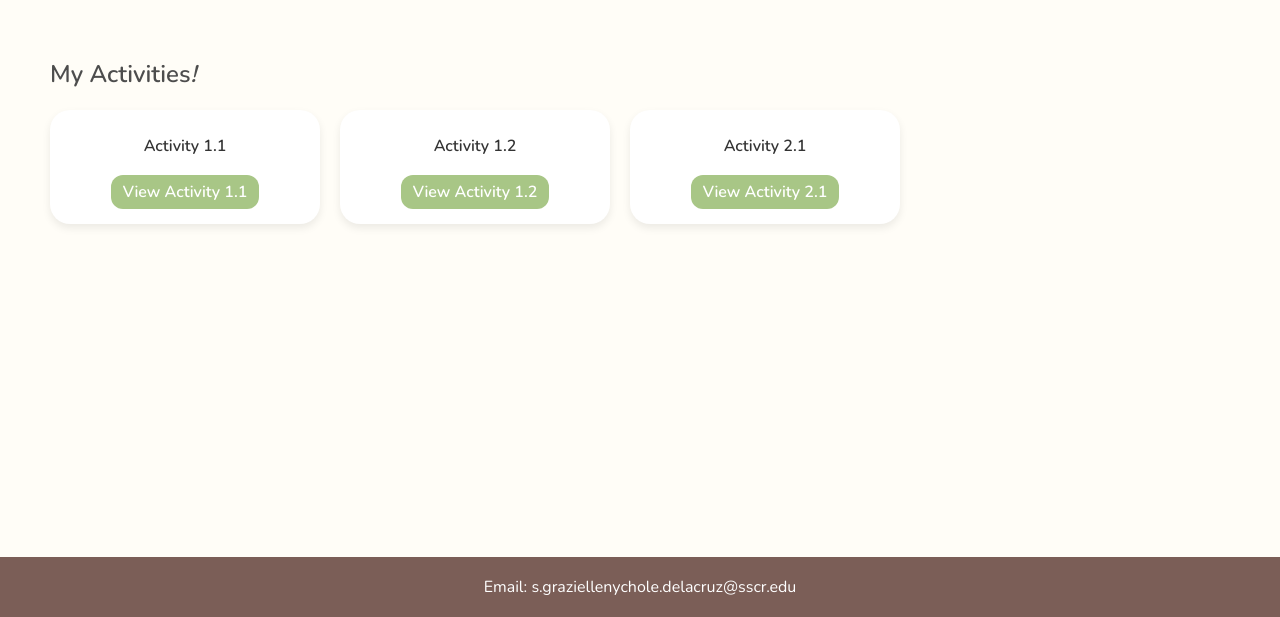
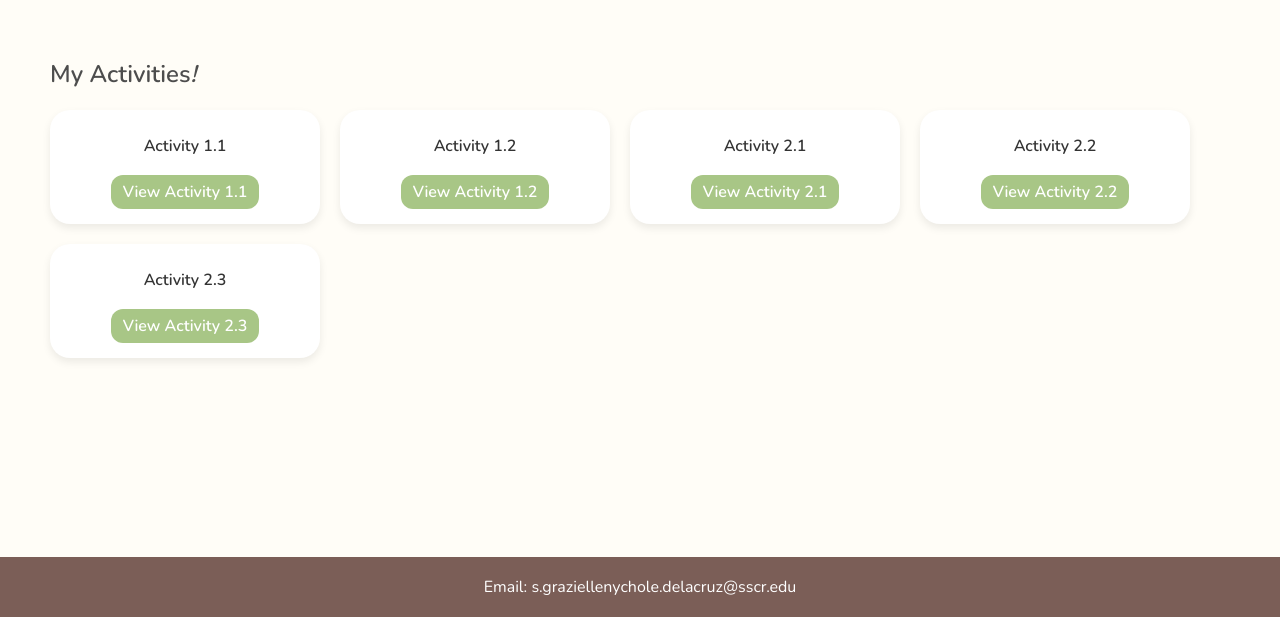
Before and after one commit to nibblys/eSys2, a plain HTML site: page index.html in a window 1280 px wide. Shown: the part 183-800 px from the top of the page. Drawn offline with nearby package versions, Linux system fonts and the light colour scheme.

Commit message:
Update index.html (acts 2.2-2.3)

```diff
--- a/index.html
+++ b/index.html
@@ -135,6 +135,14 @@
         <h3>Activity 2.1</h3>
         <a href="activity2.1.html">View Activity 2.1</a>
       </div>
+      <div class="project-card">
+        <h3>Activity 2.2</h3>
+        <a href="activity2.3.html">View Activity 2.2</a>
+      </div>
+      <div class="project-card">
+        <h3>Activity 2.3</h3>
+        <a href="activity2.2.html">View Activity 2.3</a>
+      </div>
     </div>
   </main>
 
```
